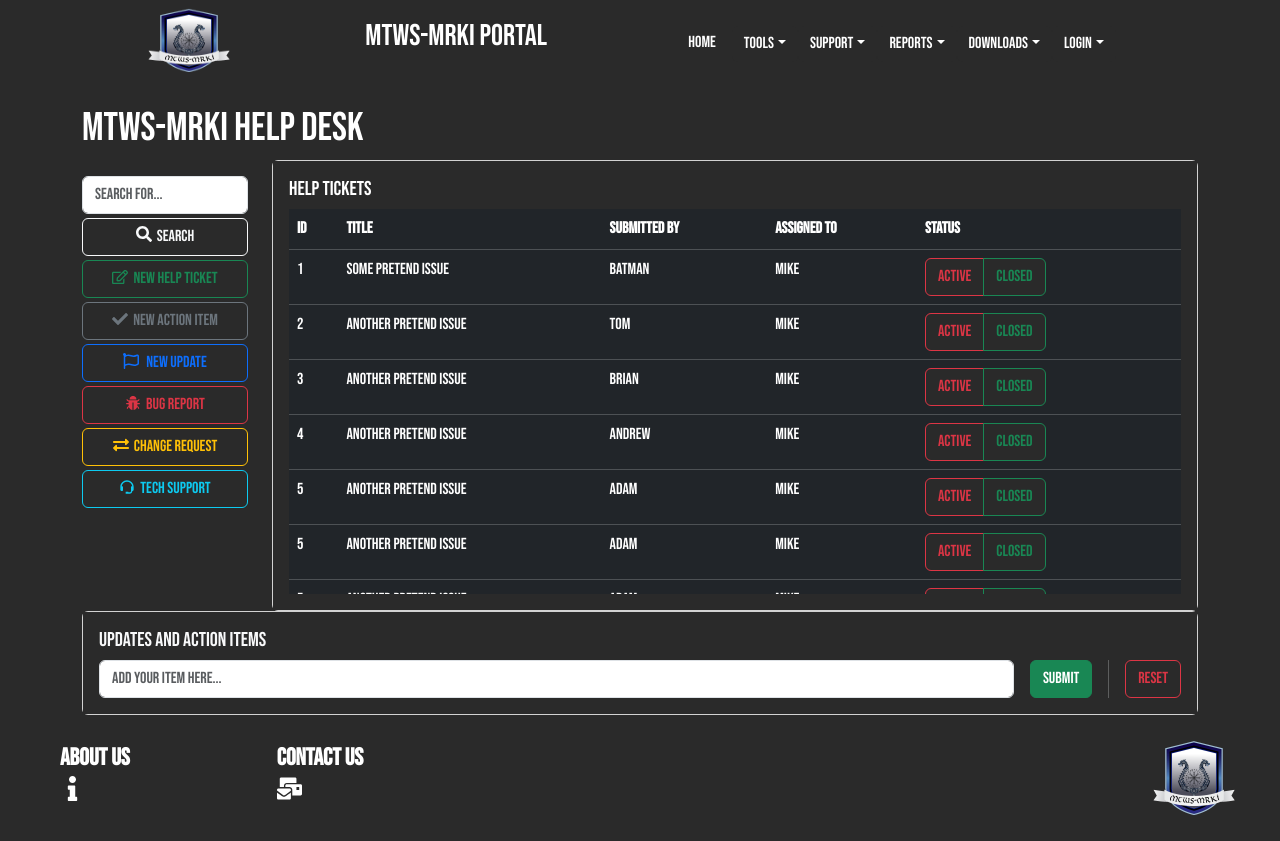
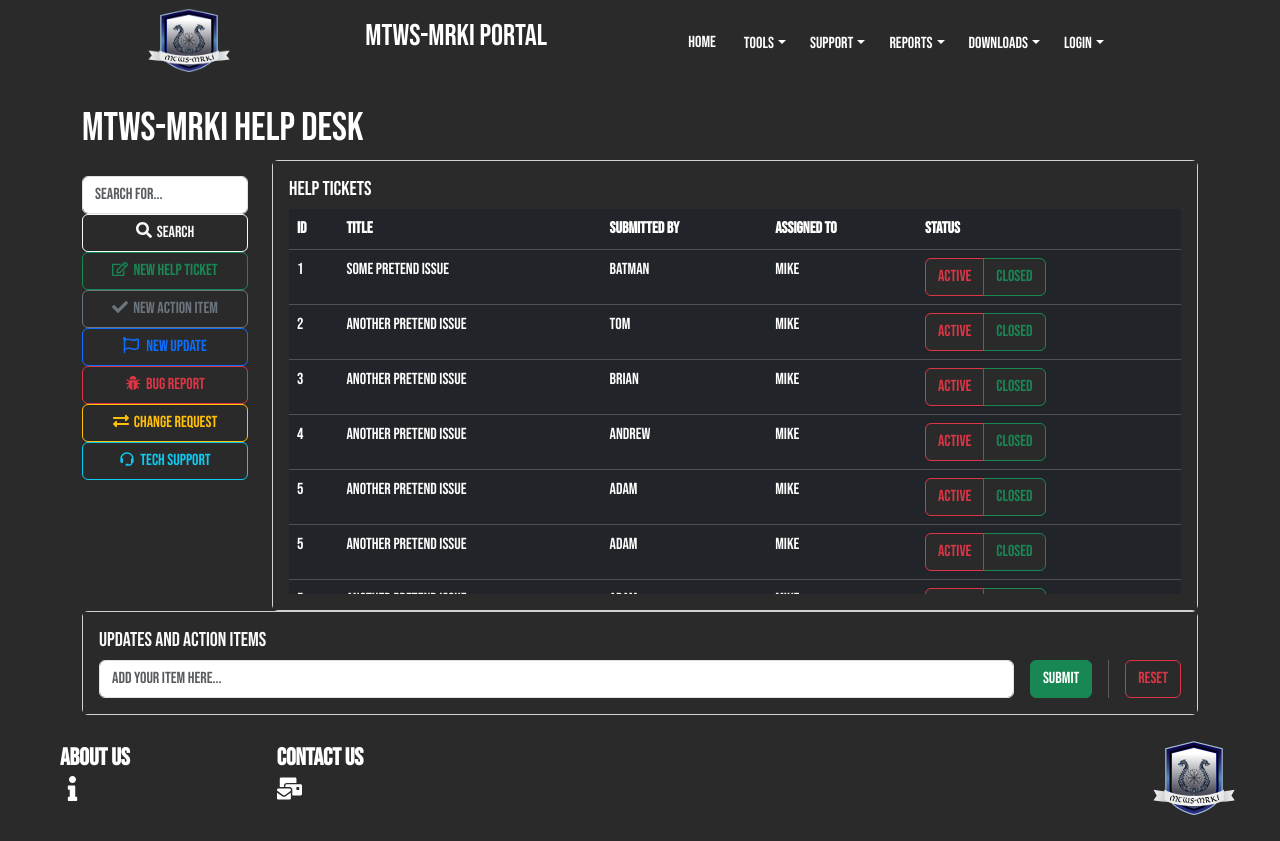
Before and after one commit to bridgetvon/mtws-portal, a React (Create React App) app: page /helpDesk in a window 1280 px wide. Built offline with nearby package versions, Linux system fonts and the light colour scheme.

Commit message:
trying to fix stack gap for hosted site

```diff
--- a/src/pages/HelpDesk/HelpDesk.js
+++ b/src/pages/HelpDesk/HelpDesk.js
@@ -30,7 +30,7 @@ function HelpDesk() {
                                 <MyForm />
                             </Card.Body>
                         </Card> */}
-                        <Stack gap={1}>
+                        <Stack>
                             <Form.Control className="me-auto" placeholder="Search for..." />
                             <Button variant="outline-light">
                                 <FaSearch style={{ marginRight: '5px', marginBottom: '2px' }}  />
```
